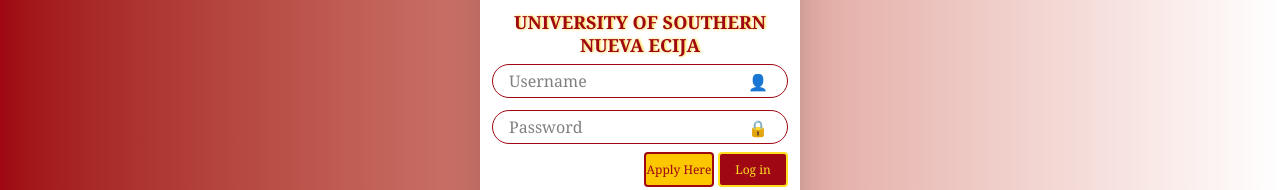
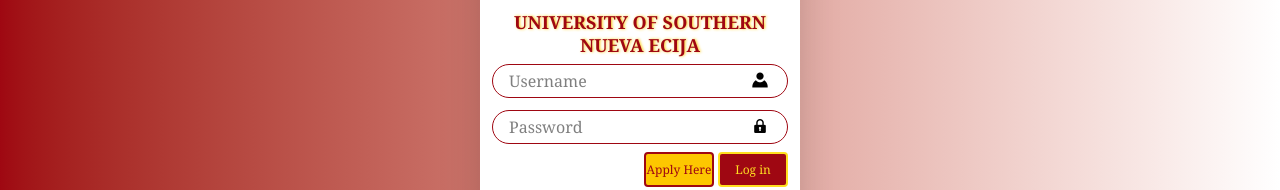
Before and after one commit to Mrcoder1915/enrollment-system, a Next.js app: page /InstructorPortal in a window 1280 px wide. Shown: the part 369-559 px from the top of the page. Built offline with nearby package versions, Linux system fonts and the light colour scheme.

Commit message:
my instructorlogin

```diff
--- a/app/InstructorPortal/InstructorLogin.js
+++ b/app/InstructorPortal/InstructorLogin.js
@@ -55,8 +55,11 @@
     onChange={e => setUserName(e.target.value)}
     className="w-full px-4 py-1 pr-5 border border-red-800 rounded-full"
   />
-          <span className="absolute right-5 top-1.5">👤</span>
+  <span className="absolute right-5 top-2">
+    <img src="userIcon.png" alt="Username Icon" className="w-4 h-4" />
+  </span>
 </div>
+
 <div className="relative mb-2 w-full">
   <input
     type="password"
@@ -65,11 +68,14 @@
     onChange={e => setPassword(e.target.value)}
     className="w-full px-4 py-1 pr-10 border border-red-800 rounded-full"
   />
-          <span className="absolute right-5 top-1.5">🔒</span>
+  <span className="absolute right-5 top-2">
+    <img src="/passwordIcon.png" alt="Password Icon" className="w-4 h-4" />
+  </span>
 </div>
-           {error && <p className="text-red-500 text-sm mt-3">{error}</p>}
+
+           {error && <p className="text-red-500 text-sm mt-2 mb-2">{error}</p>}
           {loading && (
-            <p className="text-yellow-500 font-semibold mt-3 animate-pulse">
+            <p className="text-yellow-500 text-sm mt-2 mb-2 animate-pulse">
               Logging in...
             </p>
           )}
--- a/app/InstructorProfileVerification/page.js
+++ b/app/InstructorProfileVerification/page.js
@@ -87,7 +87,7 @@
 
       <div className="bg-auto bg-gray-100 p-6 rounded-lg shadow-md w-full max-w-md">
         <div className="text-center mb-4">
-          <img src="/neustlogo-nobg.png" className="mx-auto w-24 my-2" alt="NEUST Logo" />
+          <img src="/usneLogo.png" className="mx-auto w-24 my-2" alt="NEUST Logo" />
           <p className="text-red-800 font-bold text-md leading-tight">
             UNIVERSITY OF SOUTHERN<br />NUEVA ECIJA
           </p>
```
Also changed, not shown: public/passwordIcon.png (added), public/userIcon.png (added). Lines whose indentation alone changed are shown as unchanged.
